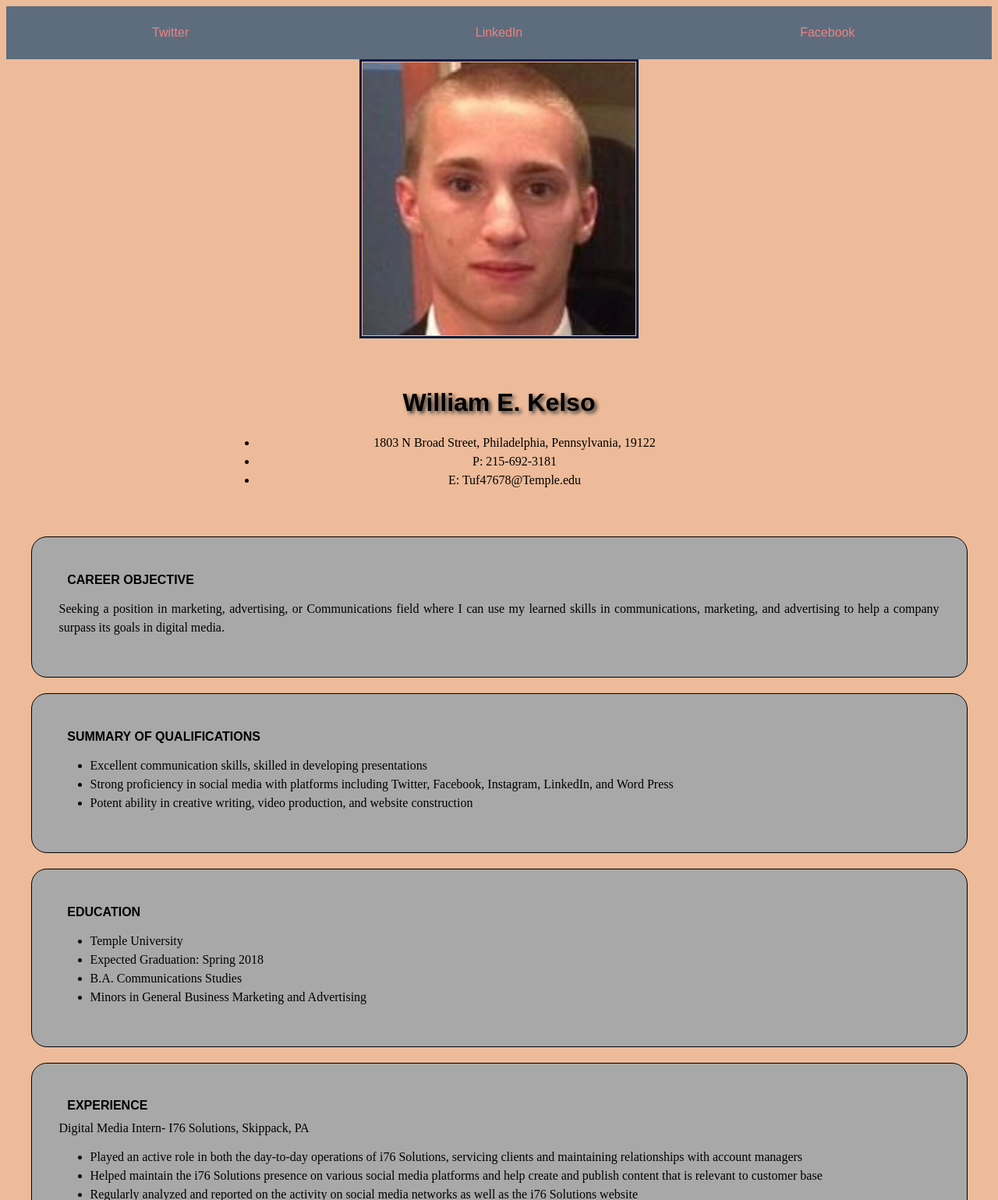
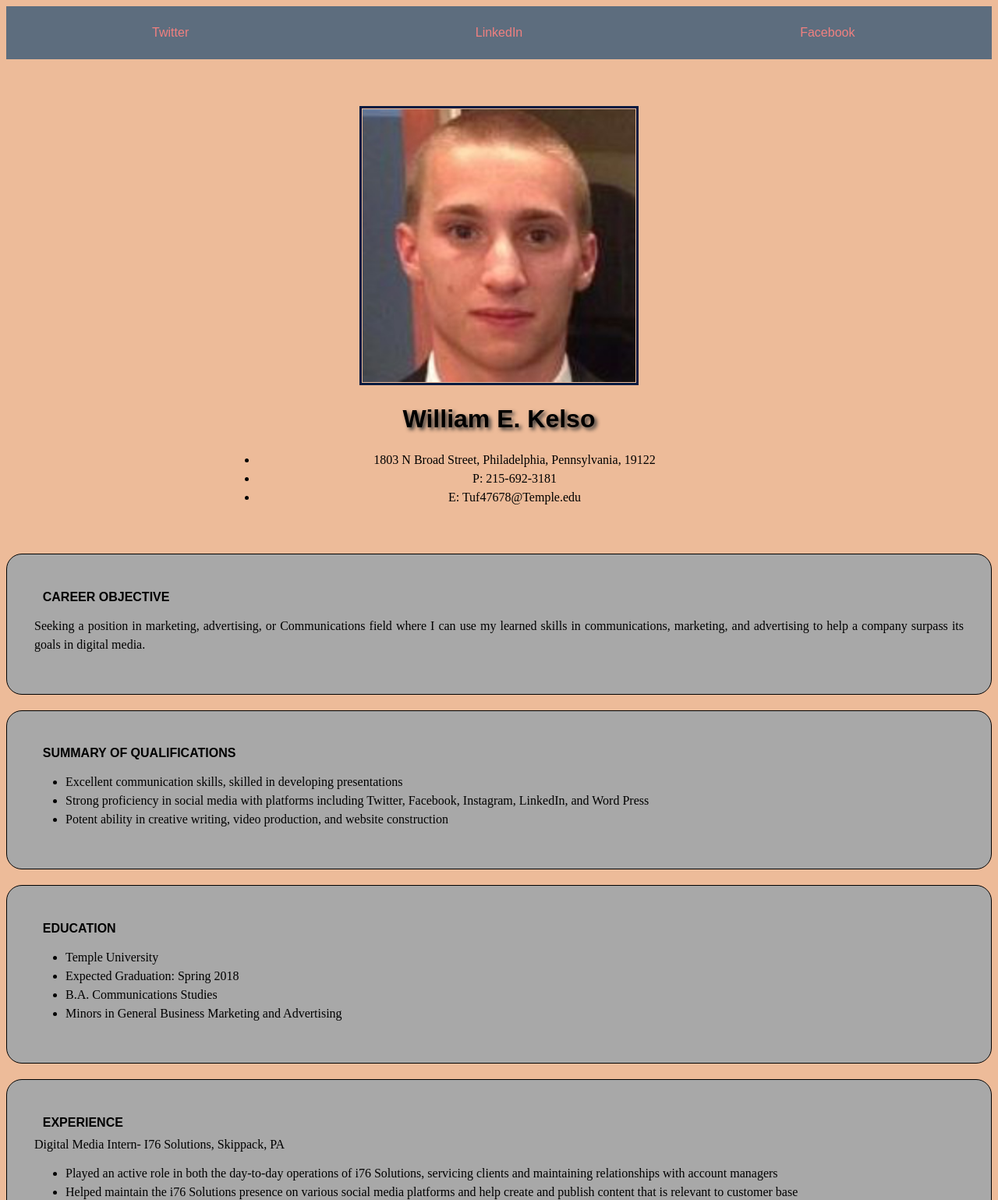
Before and after one commit to billykelso/midterm, a plain HTML site: page index.html in a window 1280 px wide. Shown: the top 1539 px of the page at 78% size. Drawn offline with Linux system fonts and the light colour scheme.

Commit message:
Update index.html

```diff
--- a/index.html
+++ b/index.html
@@ -10,27 +10,25 @@
 		<a href="https://twitter.com/BillyKelso">Twitter</a><a href="https://www.linkedin.com/in/bill-kelso-58a458b1">LinkedIn</a><a href="https://www.facebook.com/billy.kelso" class="active">Facebook</a>
 	</nav>
 
-	<center>
-		<img src="Mecopy.png" alt="Photo" width="350" height="350" border="5">
-	</center>
-
 	<div class="content-container">
 		<div class="header">
-			<h1>William E. Kelso</h1>
+	<img src="Mecopy.png" alt="Photo" width="350" height="350">
+		<h1>William E. Kelso</h1>
 			<ul>
         <li>1803 N Broad Street, Philadelphia, Pennsylvania, 19122 </li>
         <li> P: 215-692-3181<br/></li>
         <li> E: Tuf47678@Temple.edu<br/></li>
     </ul>
 		</div>
+	</div>
 		<div class="idea-container">
-			<section class="idea">
+			<div class="idea">
 				<div class="idea-inner">
 					<article>Career Objective</article>
 					<p>Seeking a position in marketing, advertising, or Communications field where I can use my learned skills in communications, marketing, and advertising to help a company surpass its goals in digital media.</p>
 				</div>
-			</section>
-			<section class="idea">
+			</div>
+			<div class="idea">
 				<div class="idea-inner">
 					<article>Summary of Qualifications</article>
 					<ul>
@@ -39,7 +37,7 @@
 			<li>Potent ability in creative writing, video production, and website construction</li>
 					</ul>
 				</div>
-			</section>
+			</div>
 			<section class="idea">
 				<div class="idea-inner">
 					<h2>Education</h2>
@@ -92,8 +90,9 @@
       				<li>Participant of Making Strides of Philadelphia for Breast Cancer Survivors</li>
       				<li>Contributed Writer to Philly Phan Sports Talk for Philadelphia Eagles news</li>
       				<li>Involved in Temple Universitys talk show stage crew Temple Talk</li>
-				</div>
-			</section>
+      			</ul>
+			</div>
+		</section>
 			<section class="idea">
 				<div class="idea-inner">
 					<h5>Additonal Skills</h5>
@@ -106,7 +105,5 @@
 				</div>
 			</section>
 		</div>
-	</div>
 </body>
 </html>
-(cite Week 8 Prototype Website)
```
